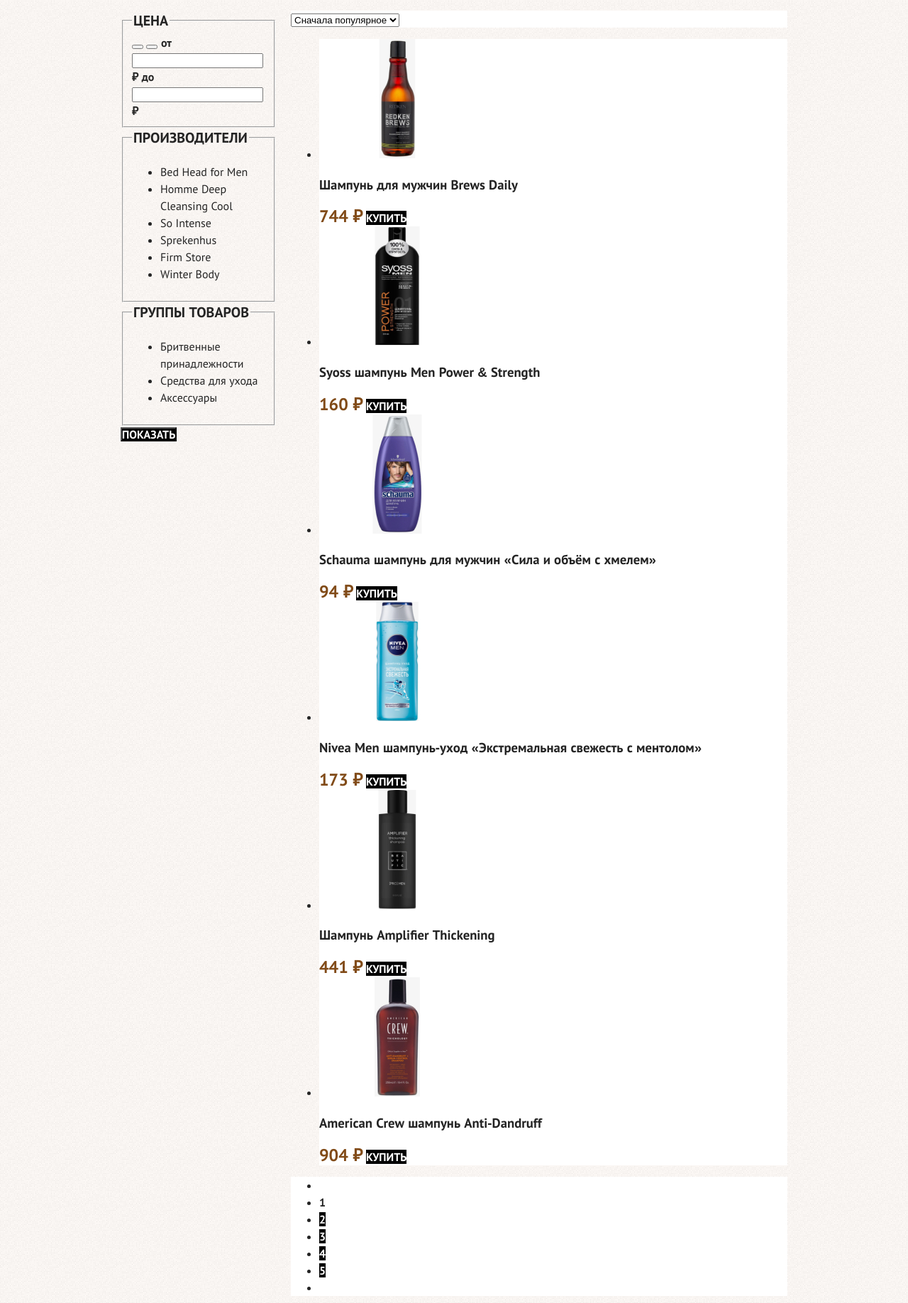
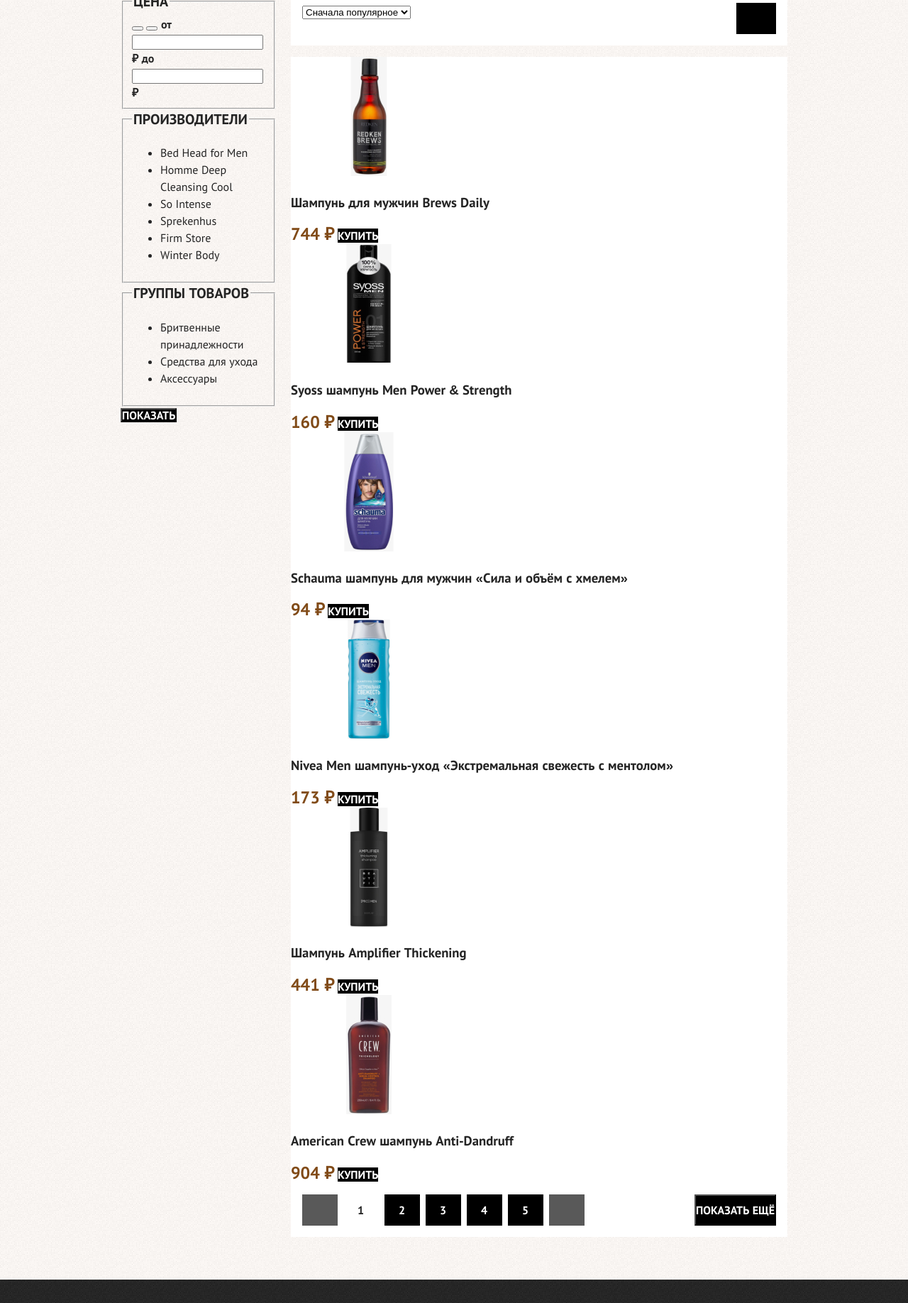
Before and after one commit to etrifonova/barbershop-htmlacademy, a plain HTML site: page catalog.html in a window 1280 px wide. Shown: the part 197-2033 px from the top of the page at 71% size. Drawn offline with Linux system fonts and the light colour scheme.

Commit message:
feat: update style

```diff
--- a/catalog.html
+++ b/catalog.html
@@ -51,7 +51,7 @@
 
         </header>
 
-        <main class="main-inner">
+        <main class="main-inner main-container">
             <div class="page-container">
             <header class="inner-header">
                 <h1 class="inner-header-title">Каталог</h1>
@@ -231,6 +231,8 @@
                     </li>
                 </ul>
 
+                <div class="pagination-container">
+
                 <ul class="pagination">
                     <li class="pagination-item">
                         <a class="pagination-link pagination-prev pagination-disabled">
@@ -258,6 +260,7 @@
                         </a>
                     </li>
                 </ul>
+                <button class="button pagination-show-more" type="button">Показать ещё</button>
             </div>
             </section>
         </div>
--- a/styles/style.css
+++ b/styles/style.css
@@ -410,21 +410,34 @@
 
 /* КАТАЛОГ */
 
+.main-container {
+    flex-grow: 1;
+    padding-top: 64px;
+    padding-bottom: 60px;
+
+}
 
 .main-inner {
+    padding-top: 40px;
     color: #242424;
     background-color: #FBF7F4;
     background-image: url("/img/bg-noisy.png");
 }
 
 .inner-header-title {
+    margin-top: 0;
+    margin-bottom: 16px;
     font-size: 32px;
     line-height: 35px;
     text-transform: uppercase;
 }
 
 .breadcrumbs {
+    margin: 0;
+    padding: 0;
     color: #242424;
+    display: flex;
+    list-style-type: none;
 }
 
 .breadcrumbs-link {
@@ -460,8 +473,31 @@
 .sorting-container {
     color: #000000;
     background-color: #FFFFFF;
+    margin-bottom: 16px;
+    padding: 16px;
+
+    display: flex;
 }
 
+
+.sorting-type {
+    margin-right: auto;
+}
+
+/* Чтобы любые элементы были прижаты справа в блоке контейнере для <select> укажем margin-right: auto;. */
+
+.sorting-container .button {
+    width: 56px;
+    height: 44px;
+}
+
+
+.product-list {
+    list-style-type: none;
+    margin: 0;
+    padding: 0;
+
+}
 
 .button-light {
     color: #242424;
@@ -490,16 +526,42 @@
     text-transform: uppercase;
 }
 
-.pagination {
+.pagination-container {
+    display: flex;
+    padding: 16px;
     background-color: #FFFFFF;
 }
 
+.pagination {
+  display: flex;
+  margin: 0;
+  padding: 0;
+  list-style-type: none;
+}
+
+.pagination-item:not(:last-child) {
+  margin-right: 8px;
+}
+
 .pagination-link {
+    display: block;
+    box-sizing: border-box;
+    width: 50px;
+    height: 44px;
+    padding: 14px 20px;
+    line-height: 16px;
+    font-weight: 700;
     color: #FFFFFF;
     background-color: #000000;
     text-decoration: none;
-    line-height: 16px;
-    font-weight: 700;
+}
+
+.pagination-clear {
+  background-color: transparent;
+}
+
+.pagination-show-more {
+    margin-left: auto;
 }
 
 .pagination-current {
@@ -545,11 +607,7 @@
 }
 .button {
 }
-.sorting-type {
-}
 .select-control {
-}
-.product-list {
 }
 .product-card-image {
 }
```
